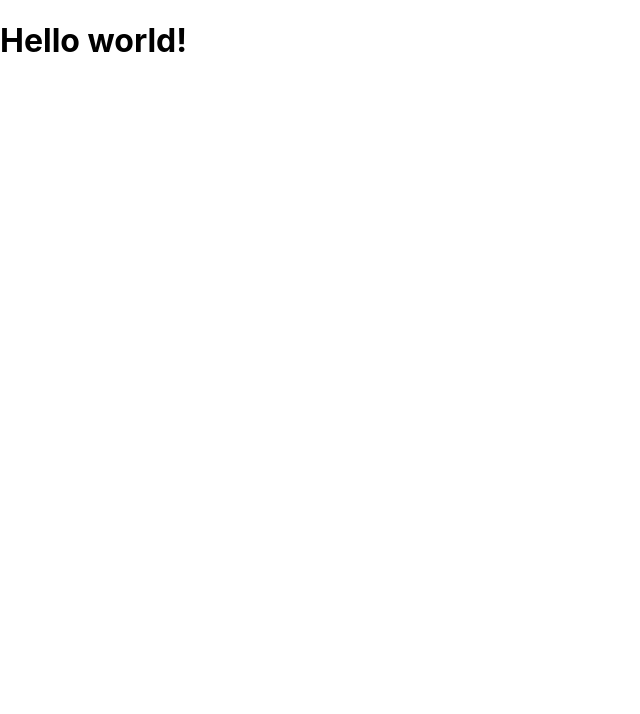
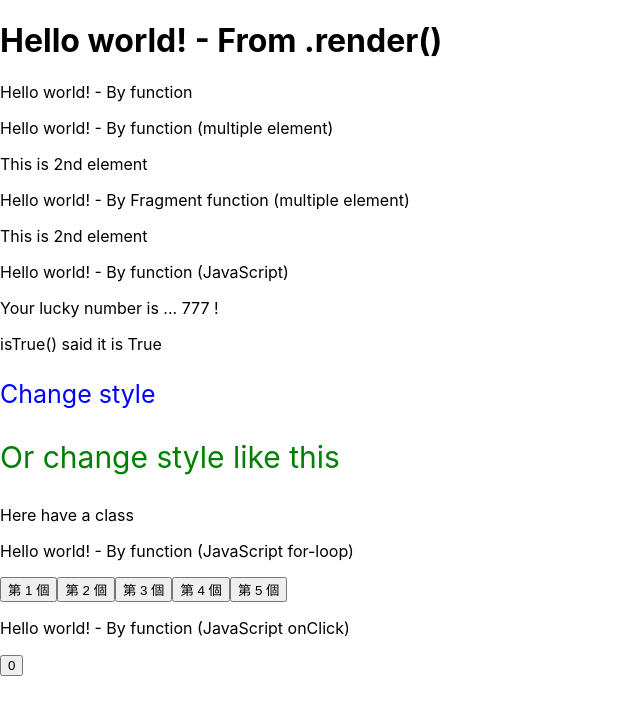
Before and after one commit to saketora95/React-Practice, a React (Create React App) app: page / in a window 1280 px wide. Shown: the top 714 px of the page, without its empty margins (0-640 px from the left). Built offline with nearby package versions, Linux system fonts and the light colour scheme.

Commit message:
2023-04-06 : 向後練習。

```diff
--- a/public/index.html
+++ b/public/index.html
@@ -28,7 +28,13 @@
   </head>
   <body>
     <noscript>You need to enable JavaScript to run this app.</noscript>
-    <div id="root"></div>
+    <div id="render_1"></div>
+    <div id="render_2"></div>
+    <div id="render_3"></div>
+    <div id="render_4"></div>
+    <div id="render_5"></div>
+    <div id="render_6"></div>
+    <div id="render_7"></div>
     <!--
       This HTML file is a template.
       If you open it directly in the browser, you will see an empty page.
--- a/src/index.js
+++ b/src/index.js
@@ -3,12 +3,123 @@ import ReactDOM from 'react-dom/client';
 import './index.css';
 import reportWebVitals from './reportWebVitals';
 
-const root = ReactDOM.createRoot(document.getElementById('root'));
-root.render(
-  <React.StrictMode>
-    <h1> Hello world!</h1>
-  </React.StrictMode>
+// Normal render
+const render_1 = ReactDOM.createRoot(document.getElementById('render_1'));
+render_1.render(
+    <React.StrictMode>
+        <h1>Hello world! - From .render()</h1>
+    </React.StrictMode>
 );
+
+// Render by function
+var testRender = () => {
+    return (<p>Hello world! - By function</p>);
+}
+
+const render_2 = ReactDOM.createRoot(document.getElementById('render_2'));
+render_2.render(
+    testRender()
+);
+
+// Render by function with multiple element
+var testMultiRender = () => {
+    return (
+        <div>
+            <p>Hello world! - By function (multiple element)</p>
+            <p>This is 2nd element</p>
+        </div>
+    );
+}
+
+const render_3 = ReactDOM.createRoot(document.getElementById('render_3'));
+render_3.render(
+    testMultiRender()
+);
+
+// Render by function with multiple element
+var testFragmentRender = () => {
+    return (
+        <React.Fragment>
+            <p>Hello world! - By Fragment function (multiple element)</p>
+            <p>This is 2nd element</p>
+        </React.Fragment>
+    );
+}
+
+const render_4 = ReactDOM.createRoot(document.getElementById('render_4'));
+render_4.render(
+    testFragmentRender()
+);
+
+// Render by function with JavaScript
+var testValue = 777;
+var isTrue = () => {
+    return true
+}
+var testStyle = {fontSize: '25px', color: 'blue'};
+
+var testJSRender = () => {
+    return (
+        <React.Fragment>
+            <p>Hello world! - By function (JavaScript)</p>
+            <p>Your lucky number is ... { testValue } !</p>
+            <p>{ (isTrue() === true) ? 'isTrue() said it is True' : 'isTrue() said it is False' }</p>
+            <p style={ testStyle }>Change style</p>
+            <p style={ { fontSize: '30px', color: 'green' } }>Or change style like this</p>
+            <p className='test-class-name'>Here have a class</p>
+        </React.Fragment>
+    );
+}
+
+const render_5 = ReactDOM.createRoot(document.getElementById('render_5'));
+render_5.render(
+    testJSRender()
+);
+
+// Render by function with JavaScript (for-loop)
+var testForLoopElement = () => {
+    var output_list = [];
+    for (let i = 0 ; i < 5 ; i++) {
+        output_list.push( <button>第 { i + 1 } 個</button> )
+    }
+    return output_list;
+}
+
+var testJSForRender = () => {
+    return (
+        <React.Fragment>
+            <p>Hello world! - By function (JavaScript for-loop)</p>
+            { testForLoopElement() }
+        </React.Fragment>
+    );
+}
+
+const render_6 = ReactDOM.createRoot(document.getElementById('render_6'));
+render_6.render(
+    testJSForRender()
+);
+
+// Render by function with JavaScript (onClick)
+var testClickCount = (event) => {
+    let click_time = parseInt(event.target.textContent) + 1
+    event.target.textContent = click_time.toString()
+}
+
+var testOnClickRender = () => {
+    return (
+        <React.Fragment>
+            <p>Hello world! - By function (JavaScript onClick)</p>
+            <button id='click-counter' onClick={ testClickCount }>0</button>
+        </React.Fragment>
+    );
+}
+
+const render_7 = ReactDOM.createRoot(document.getElementById('render_7'));
+render_7.render(
+    testOnClickRender()
+);
+
+
 
 // Original Content -
 // import App from './App';
```
Also changed, not shown: 1 other file (tests, documents, lock files or other folders).
